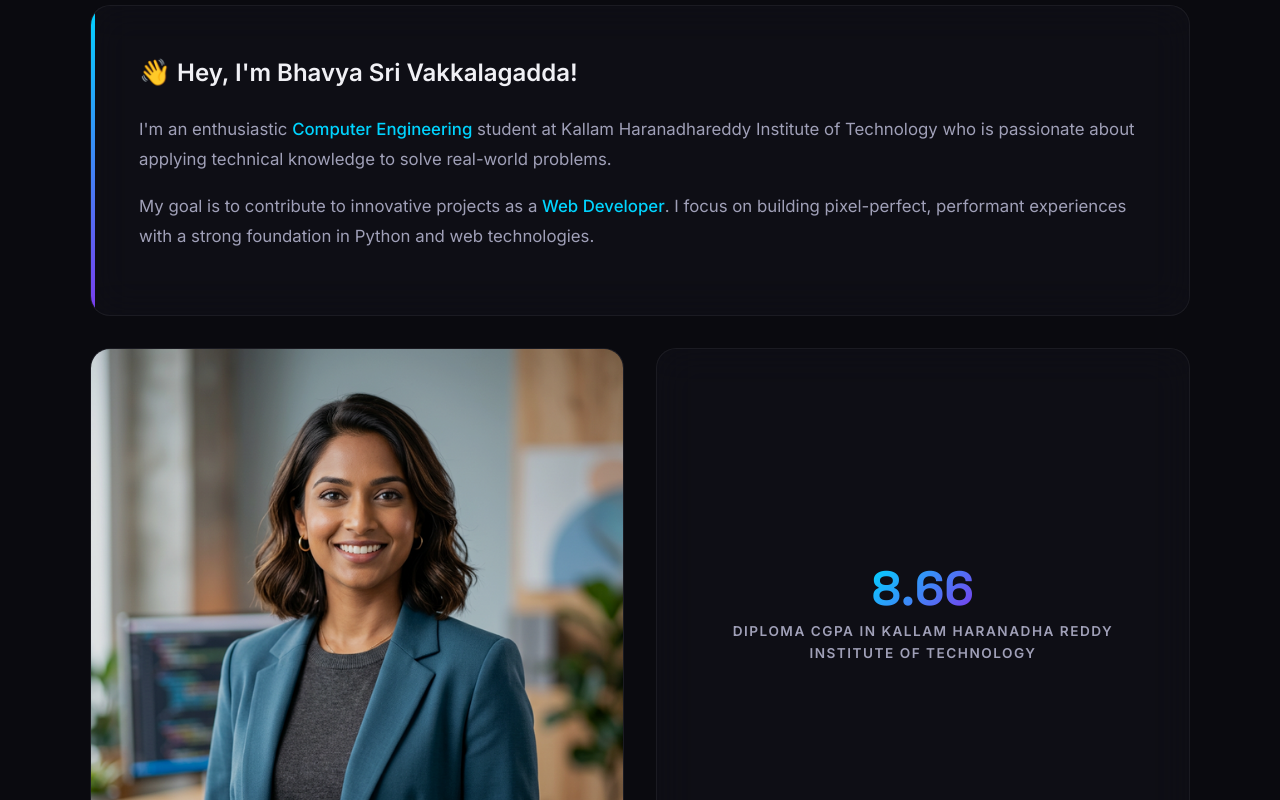
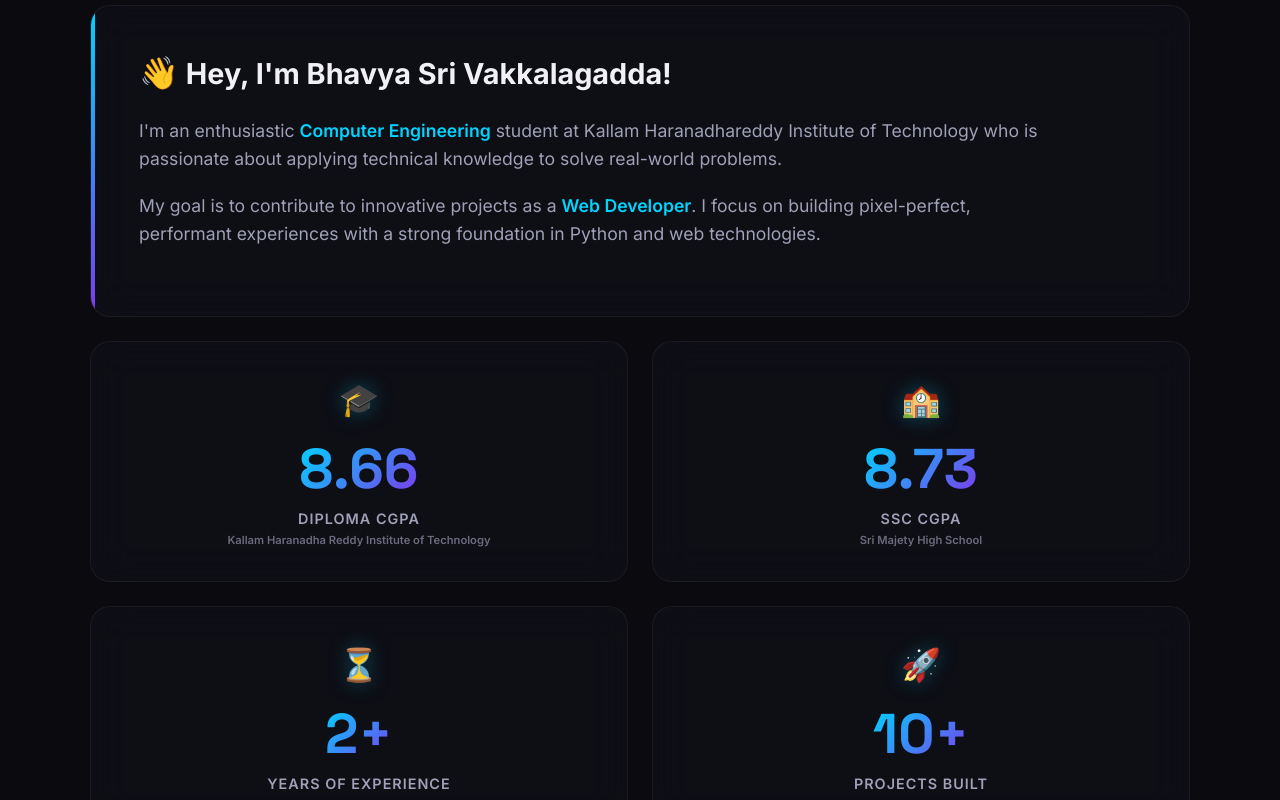
Before and after one commit to bhavya-428/Portfolio, a React (Vite) app: page / in a window 1280 px wide. Shown: the part 1060-1860 px from the top of the page. Built offline with nearby package versions, Linux system fonts and the light colour scheme.

Commit message:
Complete redesign of About section with premium Bento Grid layout, icons, and live data updates

```diff
--- a/src/components/About.css
+++ b/src/components/About.css
@@ -4,44 +4,22 @@
 
 .about-grid {
   display: grid;
-  grid-template-columns: 1fr 1fr;
-  gap: 2rem;
+  grid-template-columns: repeat(4, 1fr);
+  grid-template-rows: auto auto;
+  gap: 1.5rem;
   max-width: 1100px;
   margin: 0 auto;
 }
 
-/* ===== Info Cards ===== */
-.about-image-card {
-  height: 100%;
-  min-height: 200px;
-  padding: 0;
-  overflow: hidden;
-  border-radius: 20px;
-  position: relative;
-}
-
-.about-profile-photo {
-  width: 100%;
-  height: 100%;
-  object-fit: cover;
-  transition: transform 0.6s ease;
-  filter: brightness(0.9);
-}
-
-.about-image-card:hover .about-profile-photo {
-  transform: scale(1.05);
-  filter: brightness(1.1);
-}
-
-/* ===== Main Bio Card ===== */
-.about-main {
-  grid-column: 1 / -1;
+/* ===== Card Bio ===== */
+.card-bio {
+  grid-column: span 4;
   padding: 3rem;
   position: relative;
   overflow: hidden;
 }
 
-.about-main::before {
+.card-bio::before {
   content: '';
   position: absolute;
   top: 0;
@@ -53,17 +31,17 @@
 }
 
 .about-intro {
-  font-size: 1.5rem;
-  font-weight: 600;
+  font-size: 1.8rem;
+  font-weight: 700;
   margin-bottom: 1.5rem;
-  line-height: 1.4;
+  line-height: 1.2;
 }
 
 .about-intro .wave {
   display: inline-block;
   animation: waveHand 2.5s ease-in-out infinite;
   transform-origin: 70% 70%;
-  font-size: 1.6rem;
+  font-size: 2rem;
 }
 
 @keyframes waveHand {
@@ -77,20 +55,22 @@
 }
 
 .about-text {
-  font-size: 1.05rem;
+  font-size: 1.1rem;
   color: var(--text-secondary);
-  line-height: 1.8;
-  margin-bottom: 1rem;
+  line-height: 1.6;
+  margin-bottom: 1.2rem;
+  max-width: 90%;
 }
 
 .about-text .highlight {
   color: var(--accent-primary);
-  font-weight: 500;
+  font-weight: 600;
 }
 
 /* ===== Stat Cards ===== */
-.about-stat-card {
-  padding: 2.5rem;
+.card-stat {
+  grid-column: span 2;
+  padding: 2rem;
   display: flex;
   flex-direction: column;
   align-items: center;
@@ -101,67 +81,82 @@
   overflow: hidden;
 }
 
-.about-stat-card::after {
+.card-stat::after {
   content: '';
   position: absolute;
   inset: 0;
   background: var(--grad-glow);
   opacity: 0;
   transition: var(--transition-normal);
+  pointer-events: none;
 }
 
-.about-stat-card:hover::after {
+.card-stat:hover::after {
   opacity: 1;
 }
 
-.about-stat-card:hover {
+.card-stat:hover {
   transform: translateY(-5px);
-  border-color: rgba(0, 212, 255, 0.2);
-  opacity: 1;
+  border-color: rgba(0, 212, 255, 0.3);
+  box-shadow: 0 10px 30px rgba(0, 212, 255, 0.1);
+}
+
+.stat-icon {
+  font-size: 2rem;
+  margin-bottom: 1rem;
+  filter: drop-shadow(0 0 10px rgba(0, 212, 255, 0.3));
 }
 
 .stat-number {
   font-family: var(--font-heading);
-  font-size: 3rem;
-  font-weight: 700;
+  font-size: 3.5rem;
+  font-weight: 800;
   background: var(--grad-accent);
   -webkit-background-clip: text;
   -webkit-text-fill-color: transparent;
   background-clip: text;
   line-height: 1;
-  margin-bottom: 0.5rem;
+  margin-bottom: 0.75rem;
 }
 
 .stat-label {
-  font-size: 0.85rem;
+  font-size: 0.9rem;
   font-weight: 600;
   color: var(--text-secondary);
   text-transform: uppercase;
-  letter-spacing: 1.5px;
+  letter-spacing: 1px;
+  line-height: 1.4;
 }
 
-/* ===== Letter Card ===== */
-.about-letter-card {
-  display: flex;
-  align-items: center;
-  justify-content: center;
-  position: relative;
-  overflow: hidden;
-  padding: 2rem;
+.stat-label span {
+  display: block;
+  font-size: 0.7rem;
+  text-transform: none;
+  color: var(--text-muted);
+  margin-top: 0.25rem;
+  letter-spacing: 0;
 }
 
-.bg-letter {
-  font-family: var(--font-heading);
-  font-size: 10rem;
-  font-weight: 900;
-  background: var(--grad-accent);
-  -webkit-background-clip: text;
-  -webkit-text-fill-color:white;
-  background-clip: text;
-  opacity: 0.06;
-  user-select: none;
-  line-height: 1;
+@media (max-width: 1024px) {
+  .about-grid {
+    grid-template-columns: repeat(2, 1fr);
+  }
+}
 
+@media (max-width: 768px) {
+  .about-grid {
+    grid-template-columns: 1fr;
+    gap: 1rem;
+  }
+
+  .card-bio, .card-stat {
+    grid-column: span 1;
+    padding: 2rem;
+  }
+
+  .stat-number {
+    font-size: 2.5rem;
+  }
 }
 
 /* ===== Info Chips ===== */
--- a/src/components/About.jsx
+++ b/src/components/About.jsx
@@ -1,6 +1,5 @@
 import React from 'react';
 import './About.css';
-import profilePhoto from '../assets/profile.png';
 
 const About = () => {
   return (
@@ -14,7 +13,7 @@ const About = () => {
         </div>
 
         <div className="about-grid">
-          <div className="about-main glass reveal">
+          <div className="card-bio glass reveal">
             <p className="about-intro">
               <span className="wave">👋</span> Hey, I'm Bhavya Sri Vakkalagadda!
             </p>
@@ -29,29 +28,34 @@ const About = () => {
               in Python and web technologies.
             </p>
           </div>
-          <div className="about-image-card glass reveal reveal-delay-3">
-            <img src={profilePhoto} alt="Bhavya Sri" className="about-profile-photo" />
+
+          <div className="card-stat glass reveal reveal-delay-2">
+            <span className="stat-icon">🎓</span>
+            <span className="stat-number">8.66</span>
+            <span className="stat-label">Diploma CGPA <br/> <span>Kallam Haranadha Reddy Institute of Technology</span></span>
           </div>
 
-          <div className="about-stat-card glass reveal reveal-delay-4">
-            <span className="stat-number">8.66</span>
-            <span className="stat-label">Diploma CGPA in Kallam Haranadha reddy institute of technology </span>
+          <div className="card-stat glass reveal reveal-delay-3">
+            <span className="stat-icon">🏫</span>
+            <span className="stat-number">8.73</span>
+            <span className="stat-label">SSC CGPA <br/> <span>Sri Majety High School</span></span>
           </div>
 
-          <div className="about-stat-card glass reveal reveal-delay-1">
+          <div className="card-stat glass reveal reveal-delay-4">
+            <span className="stat-icon">⏳</span>
+            <span className="stat-number">2+</span>
+            <span className="stat-label">Years of Experience</span>
+          </div>
+
+          <div className="card-stat glass reveal reveal-delay-1">
+            <span className="stat-icon">🚀</span>
             <span className="stat-number">10+</span>
             <span className="stat-label">Projects Built</span>
           </div>
 
-          <div className="about-stat-card glass reveal reveal-delay-2">
-            <span className="stat-number">2+</span>
-            <span className="stat-label">Years of Experience</span>
-          </div>
-
-
           <div className="about-chips reveal">
             <div className="about-chip">
-              <span className="chip-icon">📍</span> Guntur,Andhra Pradesh,India
+              <span className="chip-icon">📍</span> Guntur, Andhra Pradesh, India
             </div>
             <div className="about-chip">
               <span className="chip-icon">🎓</span> CSE Diploma
--- a/src/components/Hero.jsx
+++ b/src/components/Hero.jsx
@@ -21,7 +21,7 @@ const Hero = () => {
 
           <h1 className="hero-title">
           I'm{' '}
-          <span className="hero-name gradient-text">Bhavya Sri</span>
+          <span className="hero-name gradient-text">Bhavya</span>
           <span className="hero-role">Web Developer · Computer Engineering Student</span>
         </h1>
 
@@ -51,7 +51,7 @@ const Hero = () => {
 
         <div className="hero-visual">
           <div className="hero-photo-container">
-            <div className="hero-photo-ring"></div>
+            <div className=""></div>
             <div className="photo-wrapper">
               <img src={profilePhoto} alt="Bhavya Vakkalagadda" className="profile-photo" />
             </div>
```
